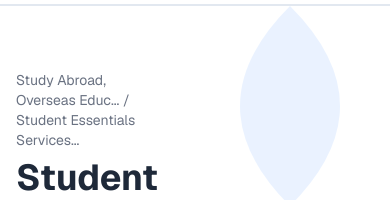
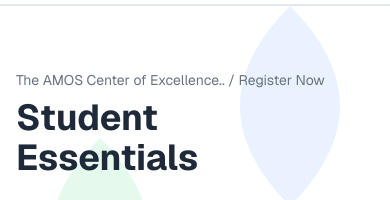
Before and after one commit to cosmicsagesling/ace, a Next.js app: page /register-now in a window 390 px wide. Shown: the part 139-339 px from the top of the page. Built offline with nearby package versions, Linux system fonts and the light colour scheme.

Commit message:
fixed mobile

```diff
--- a/app/Components/Navbar.tsx
+++ b/app/Components/Navbar.tsx
@@ -287,7 +287,7 @@ const Navbar = () => {
               ))}
             </ul>
             <div className="py-3 border-t-2 border-t-slate-300">
-              <button
+              <a href={"/register-now"}
                 className={`bg-green-800 w-full border-t-2 px-8 py-3 rounded-full text-white font-semibold shadow-lg transform transition-all duration-500 ${
                   isMobileMenuOpen
                     ? "scale-100 opacity-100"
@@ -298,7 +298,7 @@ const Navbar = () => {
                 }}
               >
                 Register Now
-              </button>
+              </a>
             </div>
           </div>
         </div>
--- a/app/Components/reg-now/formpage.tsx
+++ b/app/Components/reg-now/formpage.tsx
@@ -3,8 +3,7 @@
 import React, { useState, ChangeEvent } from "react";
 import Link from "next/link";
 import AnimatedSubmitButton from "./components/animate-button";
-import Lottie from "lottie-react";
-import animationData from "@/public/Tick.json";
+import { Ticket } from "lucide-react";
 
 
 // Define types for form data
@@ -386,8 +385,8 @@ const MultiStepForm: React.FC = () => {
               <div className="text-center">
                 <div>
                 <div className="flex items-center justify-center bg-white z-50">
-      <Lottie animationData={animationData} className="w-56 h-56" loop autoPlay />
-    </div>
+                <Ticket className="md:size-24" />
+                      </div>
                 </div>
                 <h1 className="font-semibold text-3xl">
                   Successfully Submitted
--- a/app/register-now/page.tsx
+++ b/app/register-now/page.tsx
@@ -36,9 +36,9 @@ const StudentEssentialsHeader: React.FC = () => {
       <div className="relative z-10 container mx-auto px-4 py-16">
         <div className="flex items-center">
           {/* Text Content */}
-          <div className="w-1/2 pr-8">
+          <div className="md:w-1/2 pr-8">
             <div className="text-sm text-gray-500 mb-2">
-              Study Abroad, Overseas Educ... / Student Essentials Services...
+              The AMOS Center of Excellence.. / Register Now
             </div>
             <h1 className="text-4xl font-bold text-gray-800 mb-4">
               Student Essentials
```
